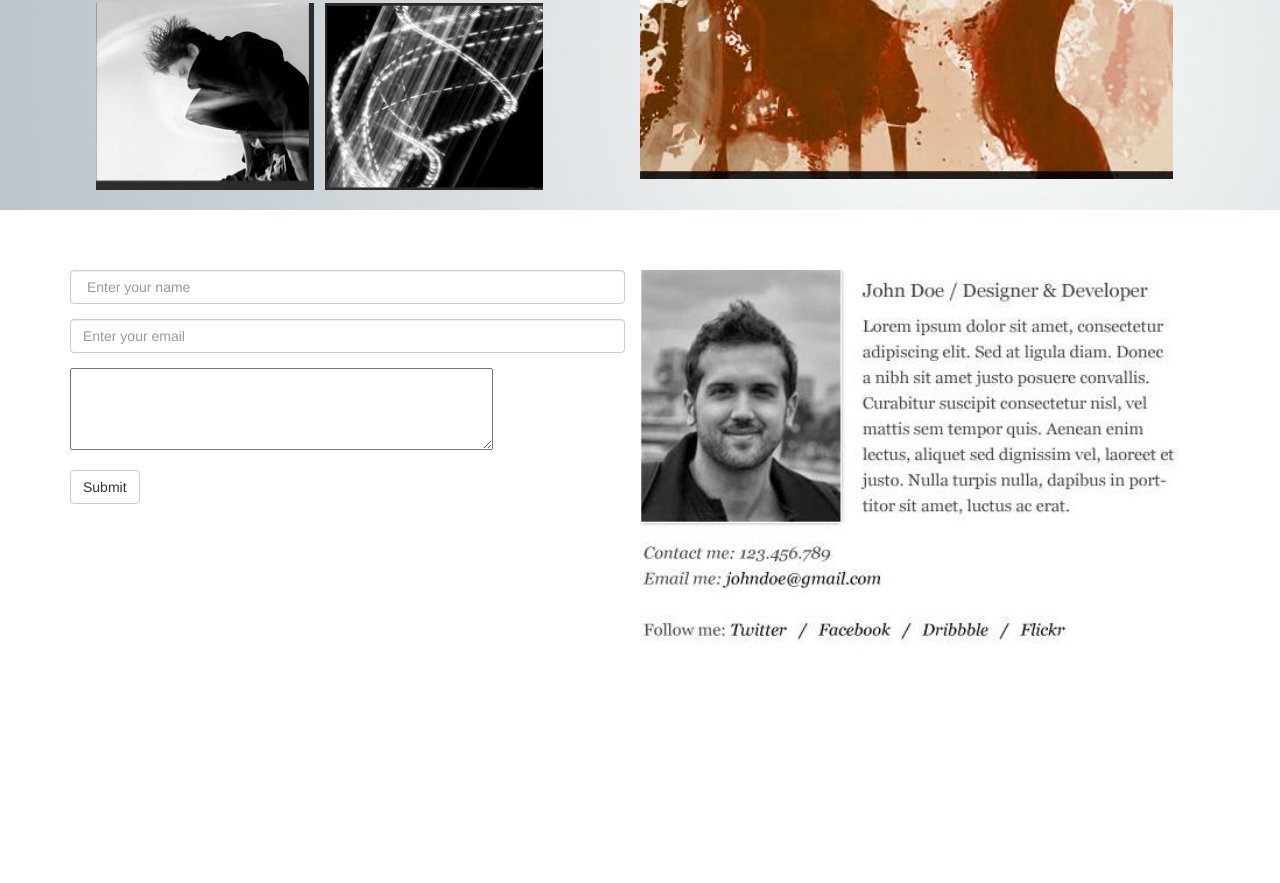
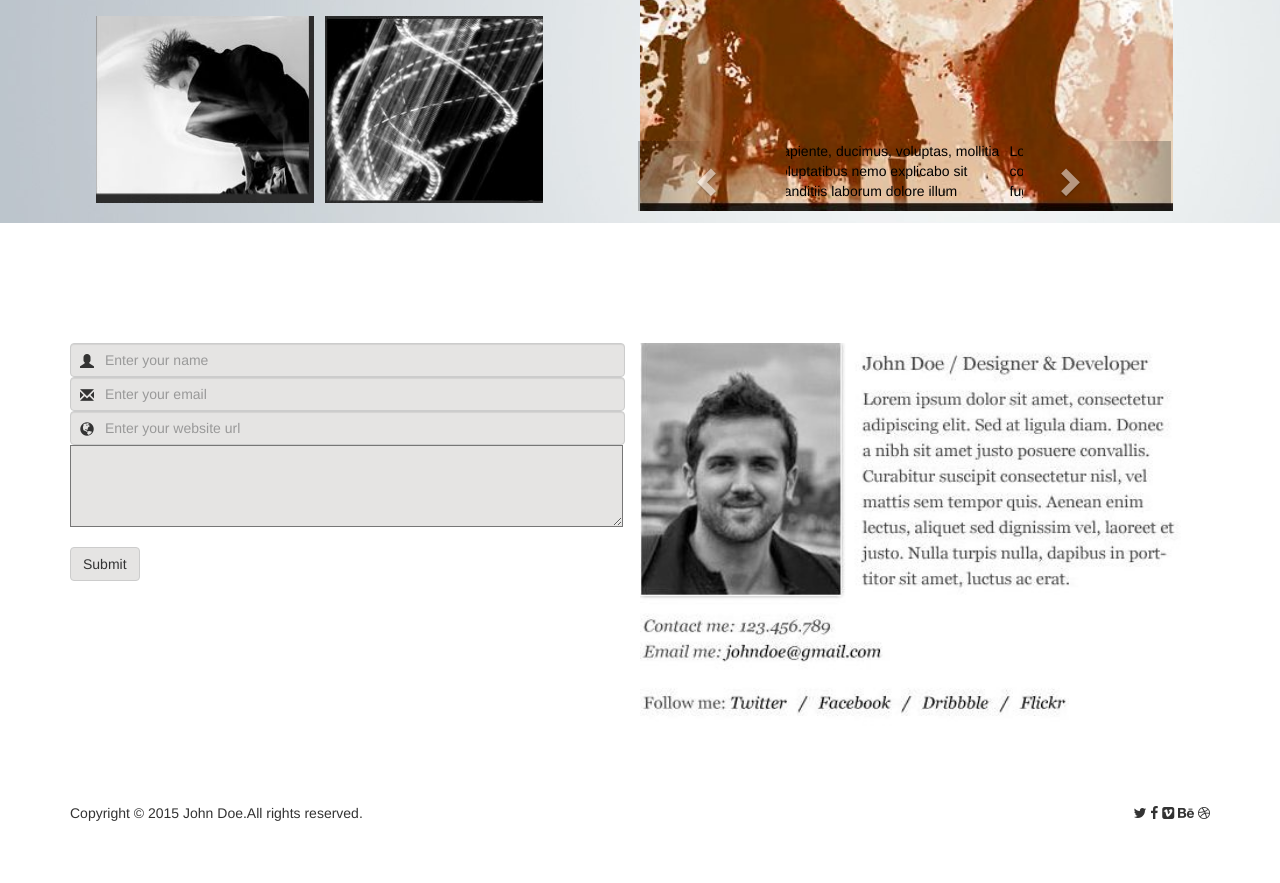
Before and after one commit to Raha10/wg, a plain HTML site: page bootstrap/index1.html in a window 1280 px wide. Shown: the part 1724-2607 px from the top of the page. Before the commit the page ends 2454 px from the top, so only its background shows below. Drawn offline with nearby package versions, Linux system fonts and the light colour scheme.

Commit message:
update till 6march

```diff
--- a/bootstrap/css/stylesheet1.css
+++ b/bootstrap/css/stylesheet1.css
@@ -6,7 +6,7 @@
 
 .header{
 	font-style: italic;
-	font-size: 20px;
+	font-size: 15px;
 	background-image: url("../Light-Grey-Gradient-Background-2.jpg");
     margin-left: 10%
 
@@ -18,6 +18,7 @@
 }
 .social{
        float: right;
+
 }
 
 
@@ -191,24 +192,67 @@
 
 /* text carousel*/
 	.body {
-  background-color: #333333;
+  background-color: white;
+  opacity: 0.9;
 
 }
 
 .carousel-content {
     color:black;
     display:flex;
-    align-items:center;
+    align-items:right;
+
 }
 
 #text-carousel {
-  width: 100%;
-  height: 10px;
-  padding: 10px;
-  padding-bottom: 80%;
+  width:100%;
+  height: auto;
+  margin-right: 30%;
+
+
+
+
+
+
 }
+
 
 
 .greyback{
 	background-image: url("../Light-Grey-Gradient-Background-2.jpg");
 }
+
+
+/* enable absolute positioning */
+.inner-addon {
+    position: relative;
+}
+
+/* style icon */
+.inner-addon .glyphicon {
+  position: absolute;
+  padding: 10px;
+  pointer-events: none;
+}
+
+/* align icon */
+.left-addon .glyphicon  { left:  0px;}
+.right-addon .glyphicon { right: 0px;}
+
+/* add padding  */
+.left-addon input  { padding-left:  30px; }
+.right-addon input { padding-right: 30px; }
+
+
+
+html, body {
+    max-width: 100%;
+    overflow-x: hidden;
+}
+
+
+@media only screen and (max-width: 320px) {
+
+   body { font-size: 2em; }
+
+}
--- a/bootstrap/index1.html
+++ b/bootstrap/index1.html
@@ -14,6 +14,8 @@
 <link href="https://maxcdn.bootstrapcdn.com/font-awesome/4.7.0/css/font-awesome.min.css">
 <link rel="stylesheet" href="https://maxcdn.bootstrapcdn.com/bootstrap/3.3.7/css/bootstrap.min.css">
 <link href="//maxcdn.bootstrapcdn.com/font-awesome/4.2.0/css/font-awesome.min.css" rel="stylesheet">
+<link rel="stylesheet" href="https://cdnjs.cloudflare.com/ajax/libs/font-awesome/4.7.0/css/font-awesome.min.css">
+<link href="css/bootstrap-responsive.css" rel="stylesheet">
 
 
 
@@ -26,16 +28,16 @@
 <div class="container">
 
 <div class="header">
-  <div>John R.Doe./  Designer & Developer</div>
-</div>
+  John R.Doe./  Designer & Developer
+
 <div class="social">
 <i class="fa fa-twitter"></i>
 <i class="fa fa-facebook"></i>
 <i class="fa fa-vimeo-square"></i>
 <i class="fa fa-behance"></i>
 <i class="fa fa-dribbble"></i>
-</div>
-</div>
+</div></div>
+</div><br><br>
 
 
 
@@ -150,23 +152,64 @@ proident, sunt in culpa qui officia deserunt mollit anim id est laborum. </div><
     </div>
 
        <div class="col-sm-6 ">
-              <div class="row" >
+              <div class="row" style="position: relative;">
 
-                    <div class="image-block col-sm-10" style="background: url(girl.jpg) no-repeat center top;     background-size:cover;height: 650px " ;>
+                    <div class="col-sm-10" style="background: url(girl.jpg) no-repeat center top; margin-top: 3%;     background-size:cover;height: 650px "  ;>
                          <p>  </p>
 
                      </div>
-             <div class="row">
 
+                     <div class="row" style="position: absolute; margin-top: 92%;left: 2%; right: 7% ;margin-right:10%; bottom: 0;" >
+              <div id="text-carousel" class="carousel slide" data-ride="carousel" >
+    <!-- Wrapper for slides -->
+
+        <div class="col-xs-offset-3 col-xs-6">
+            <div class="carousel-inner">
+                <div class="item active">
+                    <div class="carousel-content">
+                        <div>
+                            <p>Sapiente, ducimus, voluptas, mollitia voluptatibus nemo explicabo sit blanditiis laborum dolore illum </p>
+                        </div>
+                    </div>
+                </div>
+                <div class="item">
+                    <div class="carousel-content">
+                        <div>
+                            <p>Lorem ipsum dolor sit amet, consectetur adipisicing elit. Animi, sint fuga temporibus   </p>
+                        </div>
+                    </div>
+                </div>
+                <div class="item">
+                    <div class="carousel-content">
+                        <div>
+                            <p>Sapiente, ducimus, voluptas, mollitia voluptatibus nemo explicabo sit blanditiis laborum dolore </p>
+                        </div>
+                    </div>
+                </div>
+
+            </div>
+        </div>
+    </div><!-- end of row -->
+    <!-- Controls --> <a class="left carousel-control" href="#text-carousel" data-slide="prev">
+    <span class="glyphicon glyphicon-chevron-left" style="margin-left: 20% " ></span>
+  </a>
+ <a class="right carousel-control" href="#text-carousel" data-slide="next">
+    <span class="glyphicon glyphicon-chevron-right" style="margin-right: 60%"></span>
+  </a>
+
+
+</div>
 </div>
     </div>
 
 </div>
-</div>
+</div><!--end of bigger row -->
 
 
 </div>
 </div>
+<br><br><br>
+
 
 
 
@@ -238,31 +281,45 @@ proident, sunt in culpa qui officia deserunt mollit anim id est laborum. </div><
         <div class="row">
             <div class="col-sm-6">
              <form>
+
+  <div class="inner-addon left-addon">
+    <i class="glyphicon glyphicon-user"></i>
+    <input type="text" class="form-control"  placeholder=" Enter your name" style="background-color:  #e5e4e3
+; " />
+</div>
+
+   <div class="inner-addon left-addon">
+    <i class="glyphicon glyphicon-envelope"></i>
+    <input type="text" class="form-control"  placeholder=" Enter your email" style="background-color:  #e5e4e3
+; "/>
+</div>
+
+  <div class="inner-addon left-addon">
+    <i class="glyphicon glyphicon-globe"></i>
+    <input type="text" class="form-control"  placeholder=" Enter your website url" style="background-color:  #e5e4e3
+; "/>
+</div>
+
   <div class="form-group">
 
-    <input type="email" class="form-control" id="email"  placeholder=" Enter your name">
-  </div>
-  <div class="form-group">
-
-    <input type="textarea" class="form-control" id="pwd" placeholder="Enter your email">
-  </div>
-  <div class="form-group">
-
-    <textarea rows="4" cols="50">
+    <textarea rows="4" cols="66" style="background-color:  #e5e4e3
+; ">
     </textarea>
   </div>
 
-  <button type="submit" class="btn btn-default">Submit</button>
+  <button type="submit" class="btn btn-default" style="background-color:  #e5e4e3
+; ">Submit</button>
 </form>
 </div>
 
 
 
 
-                    <div class=" col-sm-6" style="background: url(john.jpg) no-repeat center top; background-size:cover;height:420px" class="img-responsive">
+                    <div class=" col-sm-6" style="background: url(john.jpg) no-repeat center top; background-size:cover;height:420px;" class="img-responsive" >
                          <p>  </p>
 
                      </div>
+            </div>
             </div>
 
 
@@ -270,12 +327,21 @@ proident, sunt in culpa qui officia deserunt mollit anim id est laborum. </div><
 
 <!--Pulling Awesome Font -->
 
+<div class="box2">
+<div class="container">
 
-
-
-
-
-
+<div class="footer">
+  Copyright &copy; 2015 John Doe.All rights reserved.
+<div class="social">
+<i class="fa fa-twitter"></i>
+<i class="fa fa-facebook"></i>
+<i class="fa fa-vimeo-square"></i>
+<i class="fa fa-behance"></i>
+<i class="fa fa-dribbble"></i>
+</div>
+</div>
+</div>
+<br><br><br>
 
 
 
```
